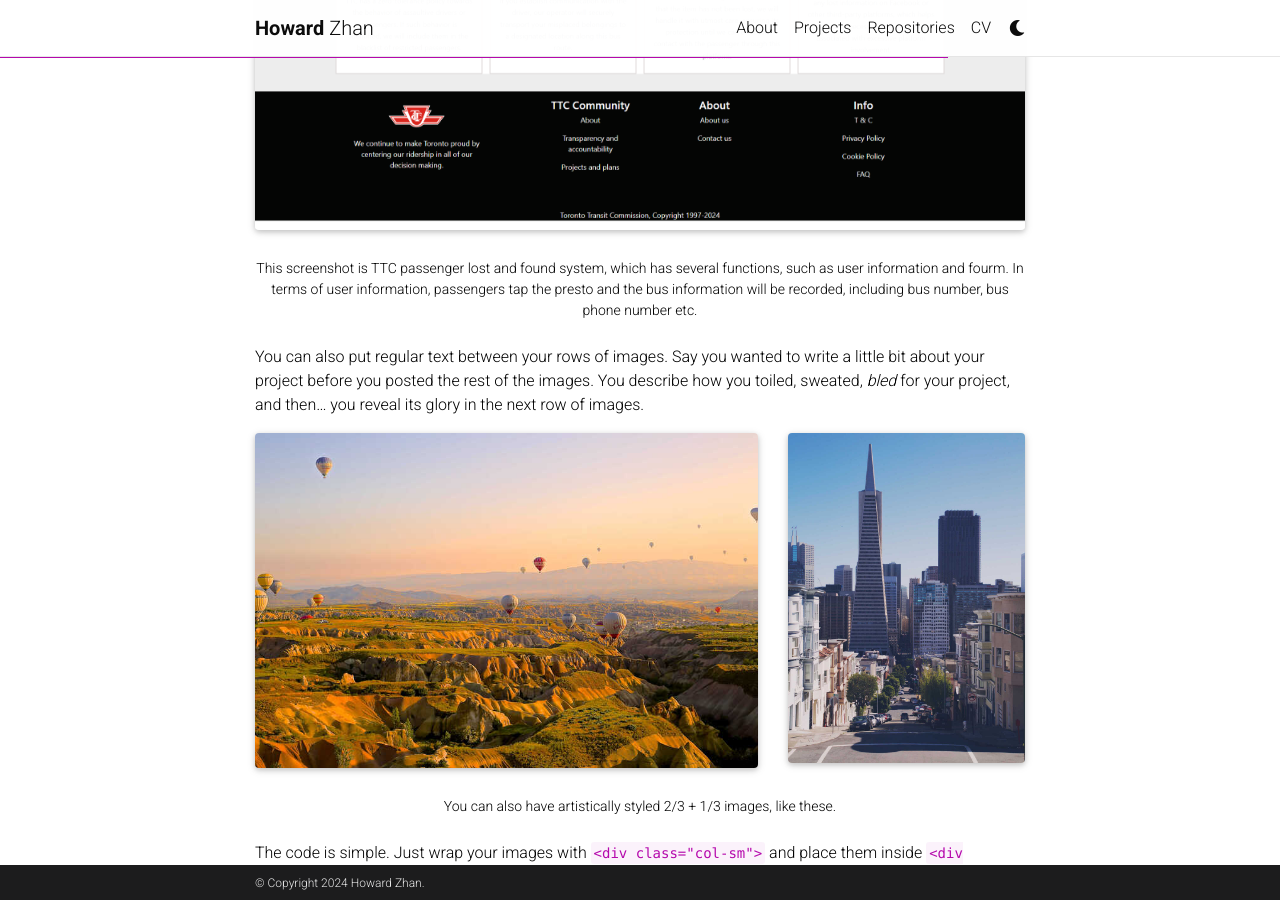
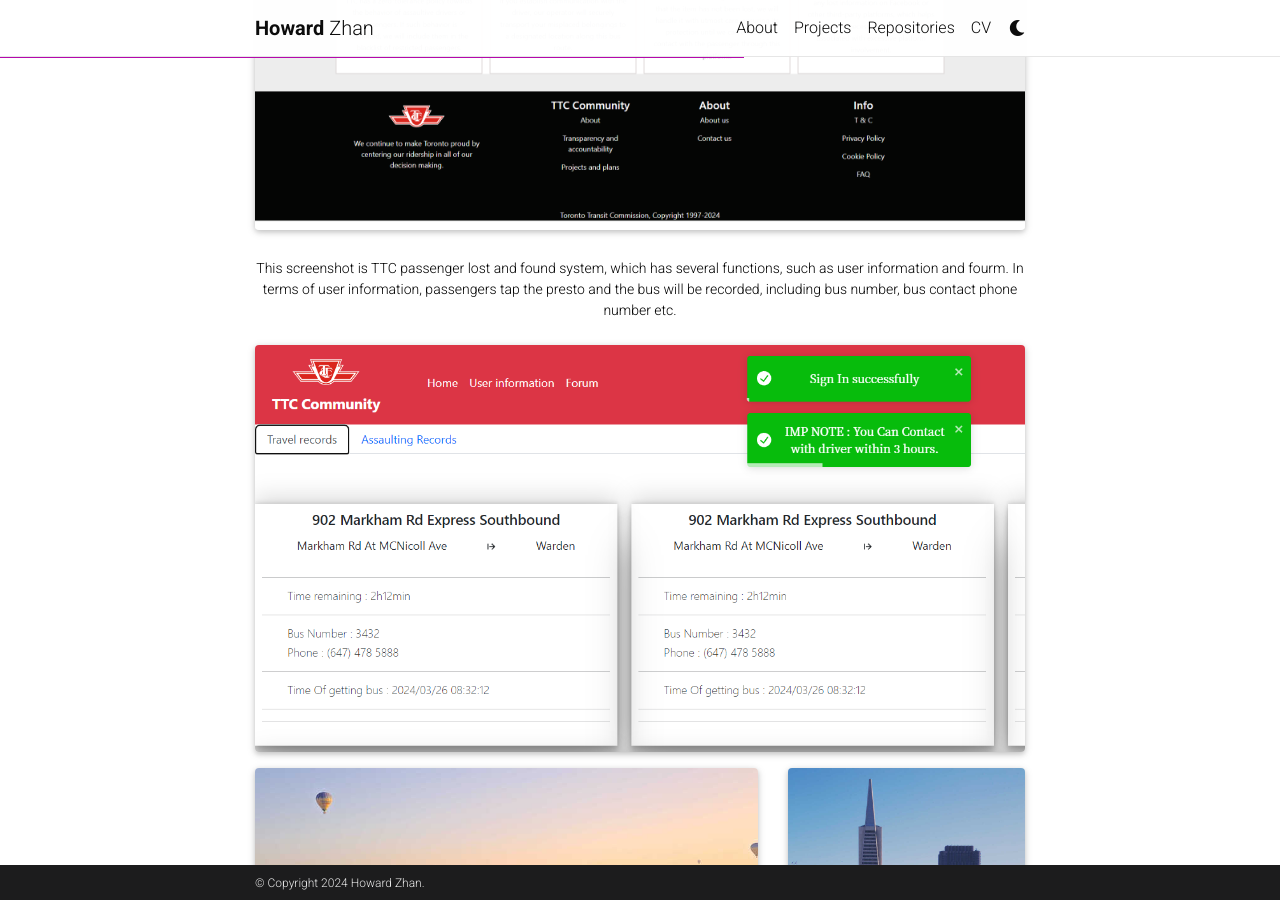
Before and after one commit to huayezhan/resume, a Jekyll site: the page built from _projects/1_project.md, in a window 1280 px wide and 900 px high, scrolled down 907 px. Built offline with Jekyll 4.4.1, drawn with Linux system fonts in a browser that asks for light colours; comment, search, counter and statistics services are not loaded; a style sheet for code colours, icons or effects is not loaded.

Commit message:
added project-ttc

```diff
--- a/_projects/1_project.md
+++ b/_projects/1_project.md
@@ -22,12 +22,14 @@
     </div>
 </div>
 <div class="caption">
-    This screenshot is TTC passenger lost and found system, which has several functions, such as user information and fourm. In terms of user information, passengers tap the presto and the bus information will be recorded, including bus number, bus phone number etc.
+    This screenshot is TTC passenger lost and found system, which has several functions, such as user information and fourm. In terms of user information, passengers tap the presto and the bus will be recorded, including bus number, bus contact phone number etc.
 </div>
 
-You can also put regular text between your rows of images.
-Say you wanted to write a little bit about your project before you posted the rest of the images.
-You describe how you toiled, sweated, *bled* for your project, and then... you reveal its glory in the next row of images.
+<div class="row">
+    <div class="col-sm mt-3 mt-md-0">
+        {% include figure.html path="assets/img/travel_record.png" title="example image" class="img-fluid rounded z-depth-1" %}
+    </div>
+</div>
 
 
 <div class="row justify-content-sm-center">
```
Also changed, not shown: assets/img/travel_record.png (added).
